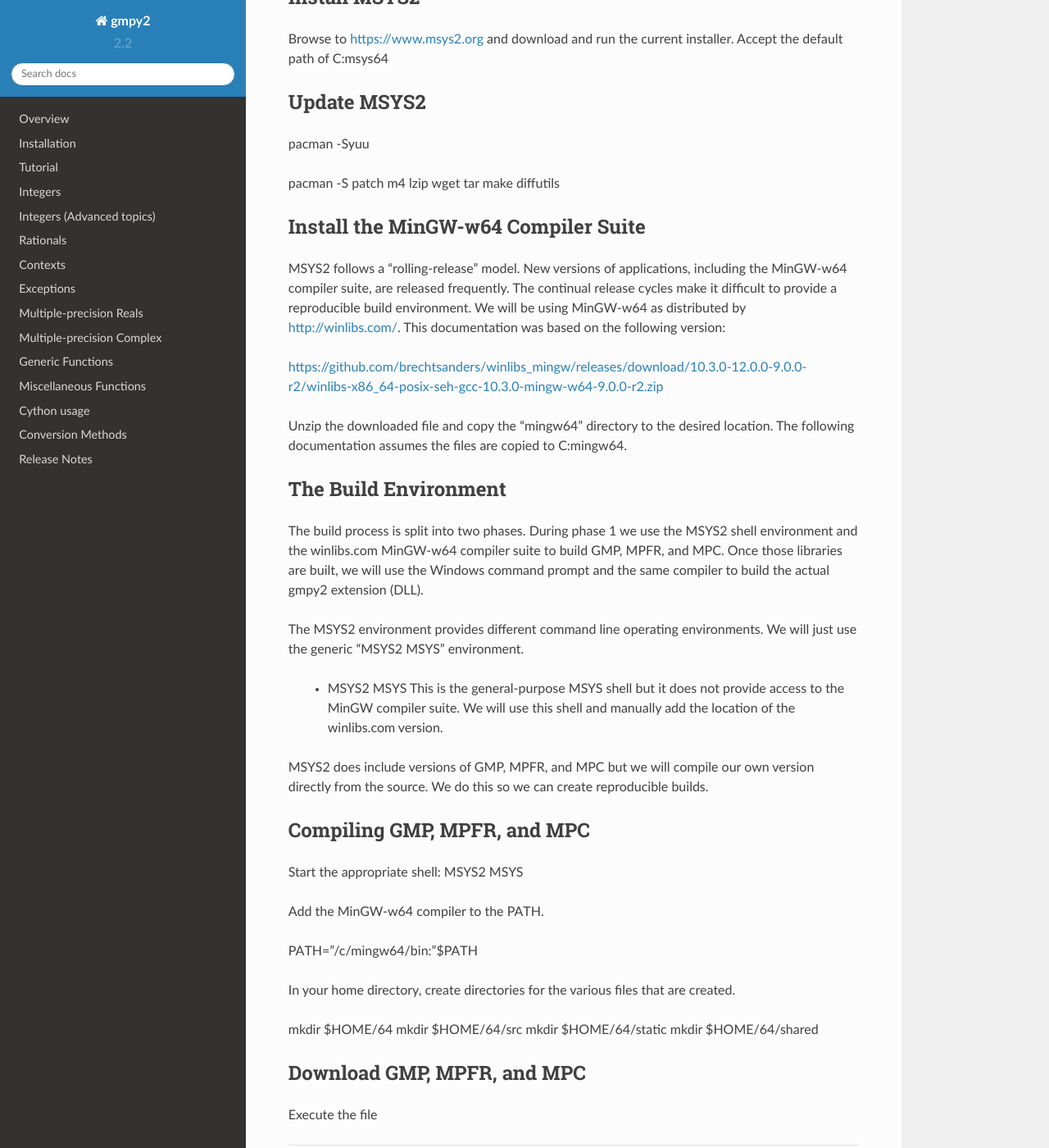
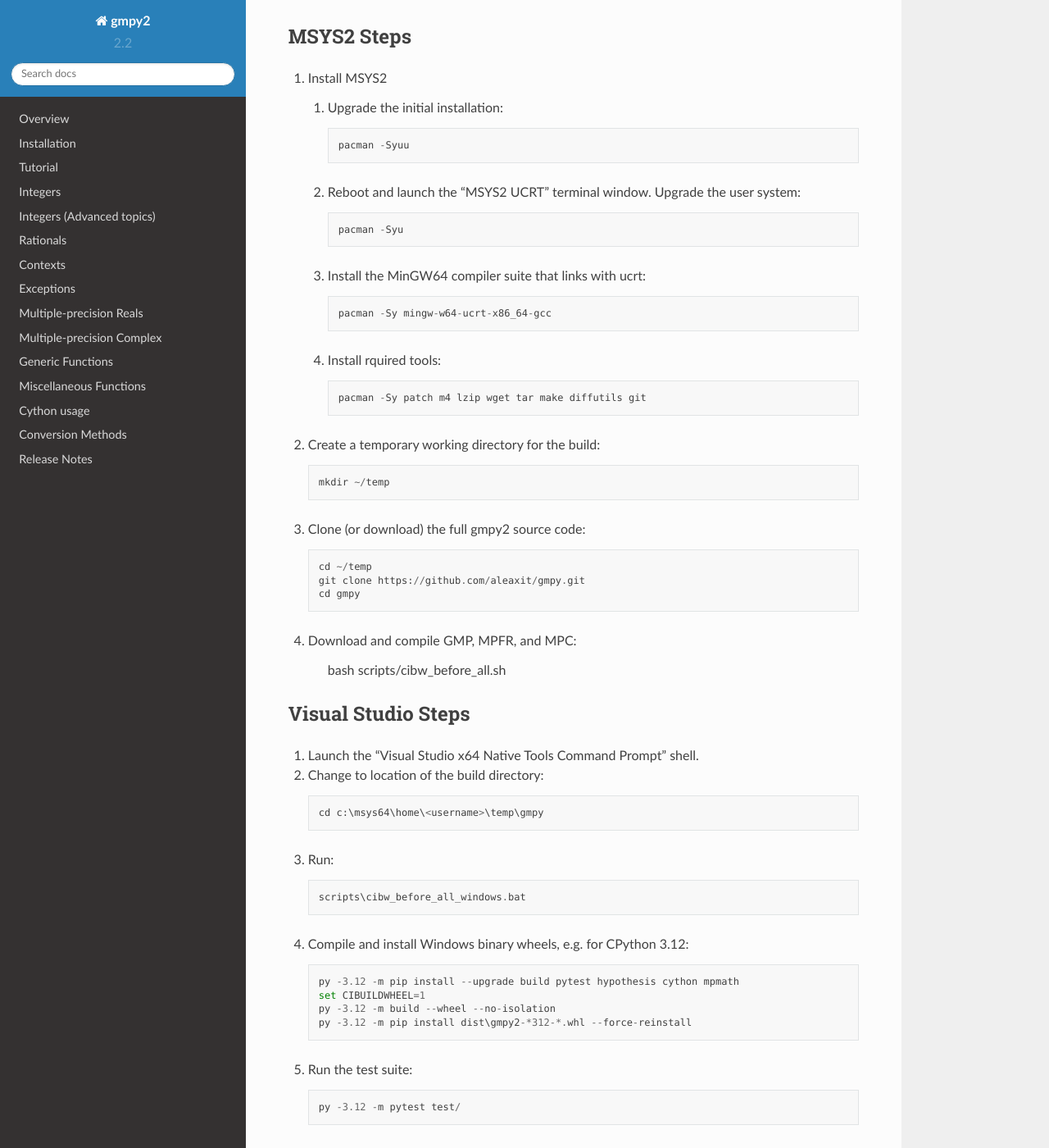
Before and after one commit to aleaxit/gmpy, a Sphinx documentation site: the page built from docs/win_build.rst, in a window 1280 px wide and 1400 px high, scrolled down 252 px. Shown: the whole window at 82% size. Built offline with Sphinx 7.4.7 and the Read the Docs theme 2.0.0, drawn with Linux system fonts in a browser that asks for light colours; formulas are drawn with MathJax 3; the version number is read from the project's files by our own code; some of the changed text lies outside the part shown.

Commit message:
Move mingw64/msys2_build.txt to docs/win_build.rst
This documents building binary wheels for M$ Windows.  The file wasn't
referenced in docs, instead we suggests using msys2 to build everything.

Also, this commit drop all binary files and scripts in mingw64/

```diff
--- a/docs/win_build.rst
+++ b/docs/win_build.rst
@@ -1,73 +1,84 @@
 :orphan:
 
-Windows Build from Source
-=========================
+Building for Windows
+====================
 
-Building gmpy2 and the related libraries from scratch requires several steps. The following
-instructions create a dedicated build environment using standalone
+A new build approach is being tested for the final gmpy2 v2.2.x release.
 
-Install MSYS2
--------------
+The GMP, MPFR, and MPC DLLs are created using the MinGW64 compiler suite and
+are linked to UCRT.  The final gmpy2 binaries are created using Visual Studio.
 
-Browse to https://www.msys2.org and download and run the current installer. Accept the default
-path of C:\msys64
 
-Update MSYS2
-------------
+MSYS2 Steps
+-----------
 
-pacman -Syuu
+1.  Install MSYS2
 
-pacman -S patch m4 lzip wget tar make diffutils
+    1. Upgrade the initial installation::
 
-Install the MinGW-w64 Compiler Suite
-------------------------------------
+        pacman -Syuu
 
-MSYS2 follows a "rolling-release" model. New versions of applications, including the MinGW-w64
-compiler suite, are released frequently. The continual release cycles make it difficult to
-provide a reproducible build environment. We will be using MinGW-w64 as distributed by
-http://winlibs.com/. This documentation was based on the following version:
+    2. Reboot and launch the "MSYS2 UCRT" terminal window.  Upgrade the user
+       system::
 
-https://github.com/brechtsanders/winlibs_mingw/releases/download/10.3.0-12.0.0-9.0.0-r2/winlibs-x86_64-posix-seh-gcc-10.3.0-mingw-w64-9.0.0-r2.zip
+        pacman -Syu
 
-Unzip the downloaded file and copy the "mingw64" directory to the desired location.
-The following documentation assumes the files are copied to C:\mingw64.
+    3. Install the MinGW64 compiler suite that links with ucrt::
 
-The Build Environment
----------------------
+        pacman -Sy mingw-w64-ucrt-x86_64-gcc
 
-The build process is split into two phases. During phase 1 we use the MSYS2 shell environment
-and the winlibs.com MinGW-w64 compiler suite to build GMP, MPFR, and MPC. Once those libraries
-are built, we will use the Windows command prompt and the same compiler to build the actual
-gmpy2 extension (DLL).
+    4. Install rquired tools::
 
-The MSYS2 environment provides different command line operating environments. We will just
-use the generic "MSYS2 MSYS" environment.
+        pacman -Sy patch m4 lzip wget tar make diffutils git
 
- * MSYS2 MSYS
-   This is the general-purpose MSYS shell but it does not provide
-   access to the MinGW compiler suite. We will use this shell and
-   manually add the location of the winlibs.com version.
+2.  Create a temporary working directory for the build::
 
-MSYS2 does include versions of GMP, MPFR, and MPC but we will compile our own version directly
-from the source. We do this so we can create reproducible builds.
+      mkdir ~/temp
 
-Compiling GMP, MPFR, and MPC
-----------------------------
+3.  Clone (or download) the full gmpy2 source code::
 
-Start the appropriate shell: MSYS2 MSYS
+      cd ~/temp
+      git clone https://github.com/aleaxit/gmpy.git
+      cd gmpy
 
-Add the MinGW-w64 compiler to the PATH.
+4.  Download and compile GMP, MPFR, and MPC:
 
-PATH="/c/mingw64/bin:"$PATH
+      bash scripts/cibw_before_all.sh
 
-In your home directory, create directories for the various files that are created.
 
-mkdir $HOME/64
-mkdir $HOME/64/src
-mkdir $HOME/64/static
-mkdir $HOME/64/shared
+Visual Studio Steps
+-------------------
 
-Download GMP, MPFR, and MPC
----------------------------
+1.  Launch the "Visual Studio x64 Native Tools Command Prompt" shell.
 
-Execute the file
+2.  Change to location of the build directory::
+
+      cd c:\msys64\home\<username>\temp\gmpy
+
+3.  Run::
+
+      scripts\cibw_before_all_windows.bat
+
+4.  Compile and install Windows binary wheels, e.g. for CPython 3.12::
+
+      py -3.12 -m pip install --upgrade build pytest hypothesis cython mpmath
+      set CIBUILDWHEEL=1
+      py -3.12 -m build --wheel --no-isolation
+      py -3.12 -m pip install dist\gmpy2-*312-*.whl --force-reinstall
+
+5.  Run the test suite::
+
+      py -3.12 -m pytest test/
+
+6.  Compile the C-API demo program::
+
+      cd demo
+      py -3.12 setup.py build_ext
+      cd build\lib.win-amd64-cpython-312
+      py -3.12
+      >>> import gmpy2
+      >>> import gmpy2_demo
+      >>> dir(gmpy2_demo)
+      ['__doc__', '__file__', '__loader__', '__name__', '__package__', '__spec__', 'factor']
+      >>> gmpy2_demo.factor(123456789)
+      [(mpz(3), mpz(2)), (mpz(3607), mpz(1)), (mpz(3803), mpz(1))]
```
Also changed, not shown: 11 other files.
